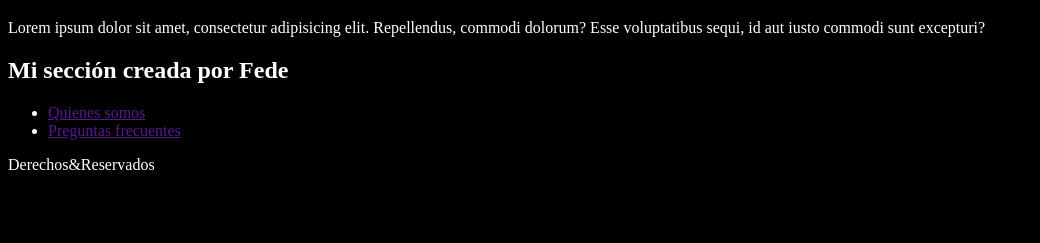
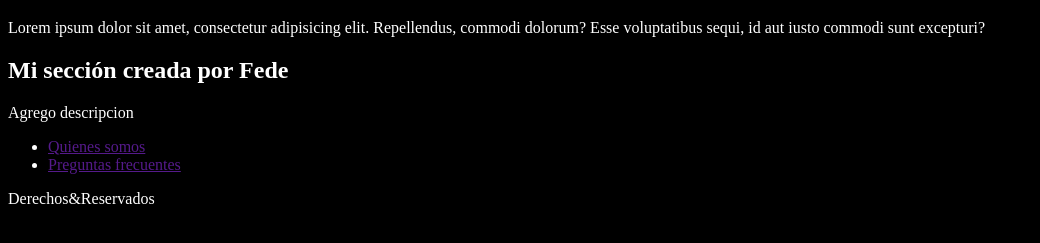
Before and after one commit to pgrl77/repocompartido24185, a plain HTML site: page index.html in a window 1280 px wide. Shown: the part 61-304 px from the top of the page, without its empty margins (0-1040 px from the left). Drawn offline with Linux system fonts and the light colour scheme.

Commit message:
Agrego parrafo

```diff
--- a/index.html
+++ b/index.html
@@ -15,6 +15,7 @@
 
     <section>
         <h2>Mi sección creada por Fede</h2>
+        <p>Agrego descripcion</p>
     </section>
 
     <footer>
```
